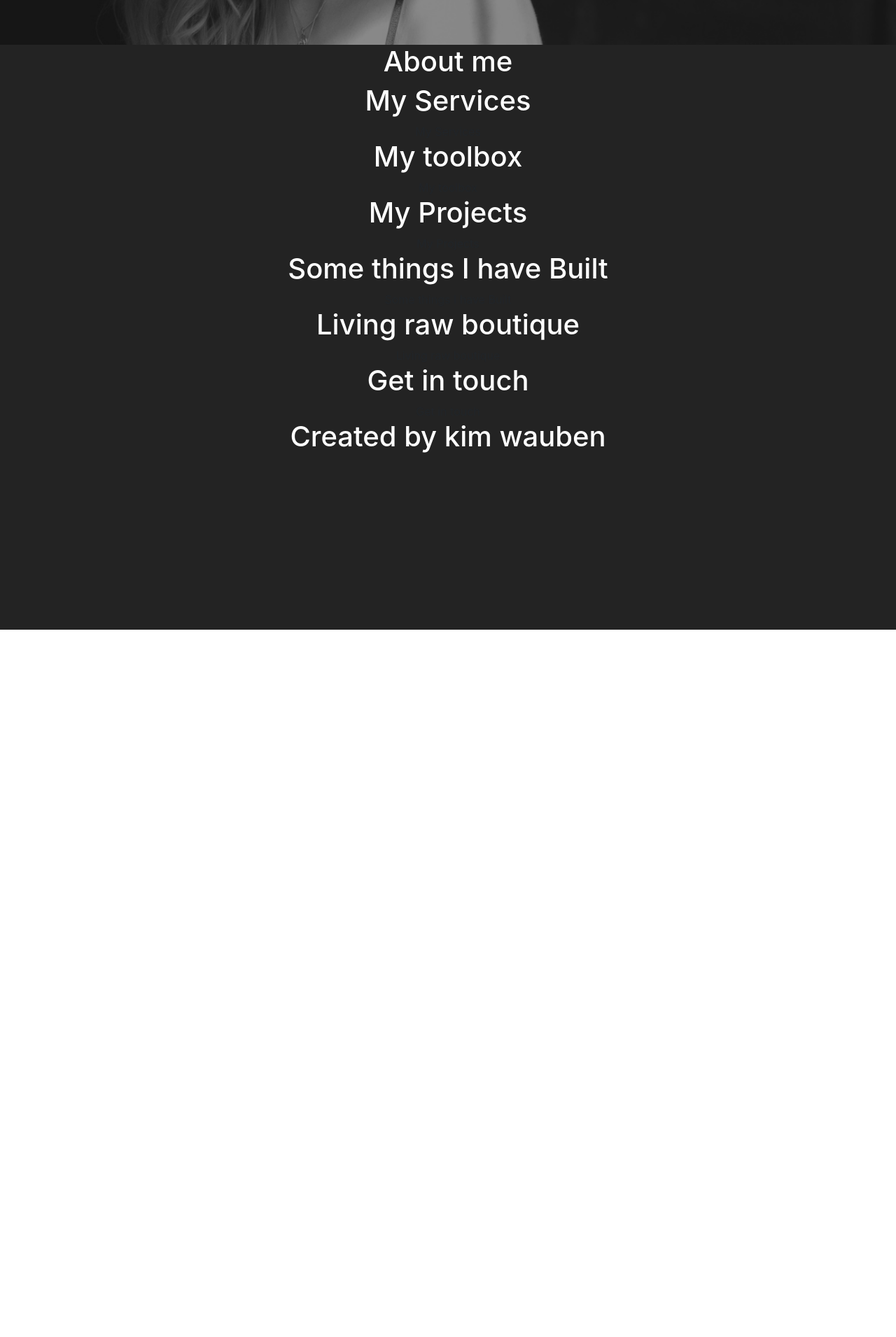
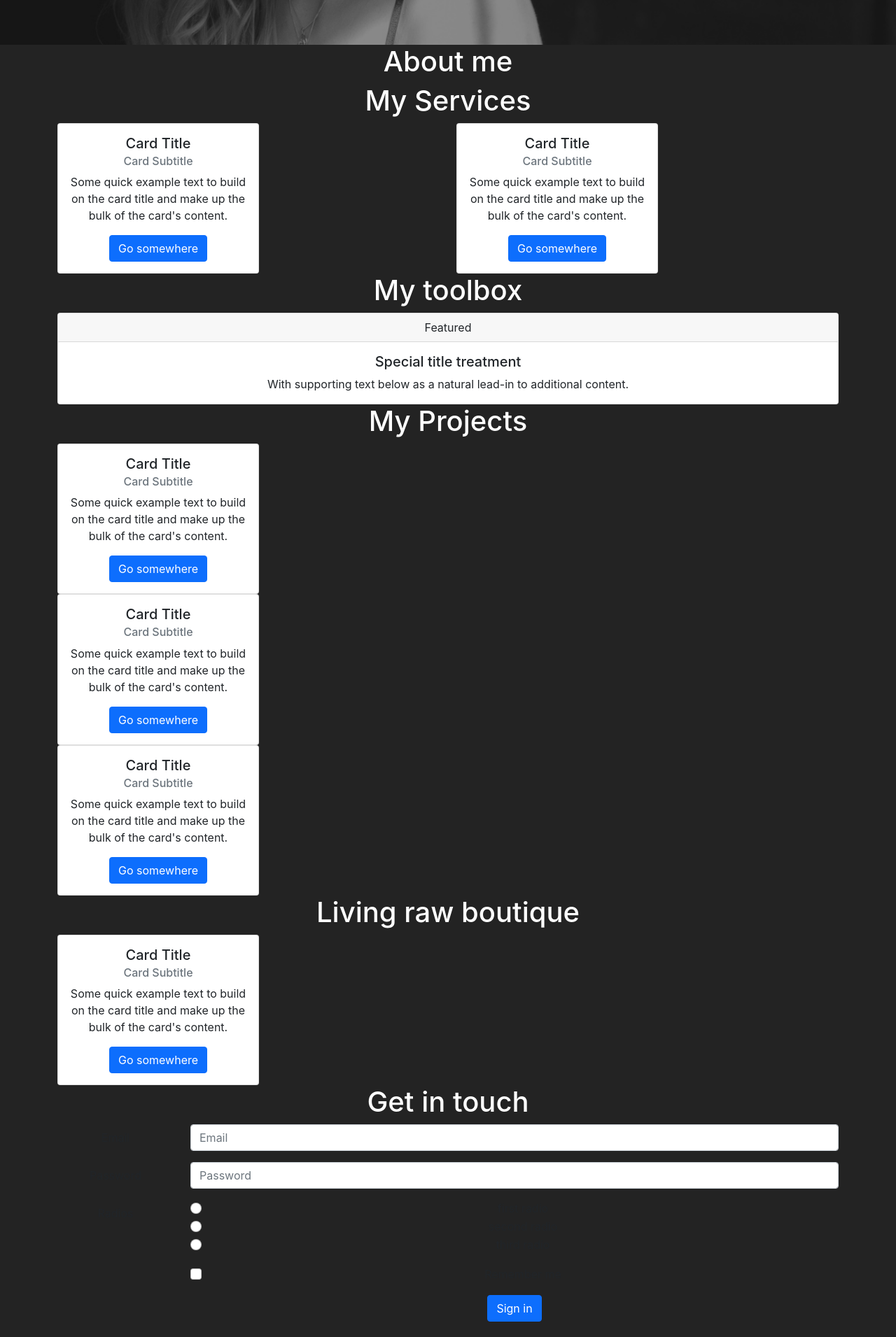
Before and after one commit to KimW1998/portfolio-kwauben, a React (Create React App) app: page / in a window 1280 px wide. Shown: the part 600-2511 px from the top of the page at 70% size. Before the commit the page ends 1500 px from the top, so only its background shows below. Built offline with nearby package versions, Linux system fonts and the light colour scheme.

Commit message:
inserted some bootstrap components to decide layout

```diff
--- a/src/Body.tsx
+++ b/src/Body.tsx
@@ -1,49 +1,220 @@
-import { Col, Container, Row } from "react-bootstrap";
+import { Button, Card, Col, Container, Form, Row } from "react-bootstrap";
 
 const Body = () => {
     return (
 <Container>
+
     <Row>
         <Col>
         <h1 className="test-tekst">About me</h1>
         </Col>
     </Row>
+
     <Row>
         <Col>
         <h1 className="test-tekst">My Services</h1>
-        My Services
+
+        </Col>
+    </Row>
+
+    <Row>
+        <Col>
+
+        <Card style={{ width: '18rem' }}>
+  <Card.Body>
+    <Card.Title>Card Title</Card.Title>
+    <Card.Subtitle className="mb-2 text-muted">Card Subtitle</Card.Subtitle>
+    <Card.Text>
+      Some quick example text to build on the card title and make up the bulk of
+      the card's content.
+    </Card.Text>
+    <Button variant="primary">Go somewhere</Button>
+  </Card.Body>
+</Card>
+
+        </Col>
+        <Col>
+        <Card style={{ width: '18rem' }}>
+  <Card.Body>
+    <Card.Title>Card Title</Card.Title>
+    <Card.Subtitle className="mb-2 text-muted">Card Subtitle</Card.Subtitle>
+    <Card.Text>
+      Some quick example text to build on the card title and make up the bulk of
+      the card's content.
+    </Card.Text>
+    <Button variant="primary">Go somewhere</Button>
+  </Card.Body>
+</Card>
+        </Col>
+
+    </Row>
+
+    <Row>
+        <Col>
+        <h1 className="test-tekst">My toolbox</h1>
+
+        </Col>
+    </Row>
+
+    <Row>
+        <Col>
+        <Card>
+  <Card.Header>Featured</Card.Header>
+  <Card.Body>
+    <Card.Title>Special title treatment</Card.Title>
+    <Card.Text>
+      With supporting text below as a natural lead-in to additional content.
+    </Card.Text>
+  </Card.Body>
+</Card>
+        </Col>
+    </Row>
+
+    <Row>
+        <Col>
+        <h1 className="test-tekst">My Projects</h1>
+
+        </Col>
+    </Row>
+
+    <Row>
+    <Col>
+        <Card style={{ width: '18rem' }}>
+  <Card.Body>
+    <Card.Title>Card Title</Card.Title>
+    <Card.Subtitle className="mb-2 text-muted">Card Subtitle</Card.Subtitle>
+    <Card.Text>
+      Some quick example text to build on the card title and make up the bulk of
+      the card's content.
+    </Card.Text>
+    <Button variant="primary">Go somewhere</Button>
+  </Card.Body>
+</Card>
+        </Col>
+    </Row>
+
+    <Row>
+    <Col>
+        <Card style={{ width: '18rem' }}>
+  <Card.Body>
+    <Card.Title>Card Title</Card.Title>
+    <Card.Subtitle className="mb-2 text-muted">Card Subtitle</Card.Subtitle>
+    <Card.Text>
+      Some quick example text to build on the card title and make up the bulk of
+      the card's content.
+    </Card.Text>
+    <Button variant="primary">Go somewhere</Button>
+  </Card.Body>
+</Card>
+        </Col>
+    </Row>
+
+    <Row>
+    <Col>
+        <Card style={{ width: '18rem' }}>
+  <Card.Body>
+    <Card.Title>Card Title</Card.Title>
+    <Card.Subtitle className="mb-2 text-muted">Card Subtitle</Card.Subtitle>
+    <Card.Text>
+      Some quick example text to build on the card title and make up the bulk of
+      the card's content.
+    </Card.Text>
+    <Button variant="primary">Go somewhere</Button>
+  </Card.Body>
+</Card>
+        </Col>
+    </Row>
+
+    <Row>
+        <Col>
+        <h1 className="test-tekst">Living raw boutique</h1>
+
+        </Col>
+    </Row>
+
+    <Row>
+    <Col>
+        <Card style={{ width: '18rem' }}>
+  <Card.Body>
+    <Card.Title>Card Title</Card.Title>
+    <Card.Subtitle className="mb-2 text-muted">Card Subtitle</Card.Subtitle>
+    <Card.Text>
+      Some quick example text to build on the card title and make up the bulk of
+      the card's content.
+    </Card.Text>
+    <Button variant="primary">Go somewhere</Button>
+  </Card.Body>
+</Card>
+        </Col>
+    </Row>
+
+    <Row>
+        <Col>
+        <h1 className="test-tekst">Get in touch</h1>
+
         </Col>
     </Row>
     <Row>
         <Col>
-        <h1 className="test-tekst">My toolbox</h1>
-        My toolbox
+        <Form>
+      <Form.Group as={Row} className="mb-3" controlId="formHorizontalEmail">
+        <Form.Label column sm={2}>
+          Email
+        </Form.Label>
+        <Col sm={10}>
+          <Form.Control type="email" placeholder="Email" />
         </Col>
+      </Form.Group>
+
+      <Form.Group as={Row} className="mb-3" controlId="formHorizontalPassword">
+        <Form.Label column sm={2}>
+          Password
+        </Form.Label>
+        <Col sm={10}>
+          <Form.Control type="password" placeholder="Password" />
+        </Col>
+      </Form.Group>
+      <fieldset>
+        <Form.Group as={Row} className="mb-3">
+          <Form.Label as="legend" column sm={2}>
+            Radios
+          </Form.Label>
+          <Col sm={10}>
+            <Form.Check
+              type="radio"
+              label="first radio"
+              name="formHorizontalRadios"
+              id="formHorizontalRadios1"
+            />
+            <Form.Check
+              type="radio"
+              label="second radio"
+              name="formHorizontalRadios"
+              id="formHorizontalRadios2"
+            />
+            <Form.Check
+              type="radio"
+              label="third radio"
+              name="formHorizontalRadios"
+              id="formHorizontalRadios3"
+            />
+          </Col>
+        </Form.Group>
+      </fieldset>
+      <Form.Group as={Row} className="mb-3" controlId="formHorizontalCheck">
+        <Col sm={{ span: 10, offset: 2 }}>
+          <Form.Check label="Remember me" />
+        </Col>
+      </Form.Group>
+
+      <Form.Group as={Row} className="mb-3">
+        <Col sm={{ span: 10, offset: 2 }}>
+          <Button type="submit">Sign in</Button>
+        </Col>
+      </Form.Group>
+    </Form></Col>
     </Row>
-    <Row>
-        <Col>
-        <h1 className="test-tekst">My Projects</h1>
-        My Projects
-        </Col>
-    </Row>
-    <Row>
-        <Col>
-        <h1 className="test-tekst">Some things I have Built</h1>
-       Some things I have Built
-        </Col>
-    </Row>
-    <Row>
-        <Col>
-        <h1 className="test-tekst">Living raw boutique</h1>
-        Living raw boutique
-        </Col>
-    </Row>
-    <Row>
-        <Col>
-        <h1 className="test-tekst">Get in touch</h1>
-        Get in touch
-        </Col>
-    </Row>
+
 </Container>
 
 );
```
